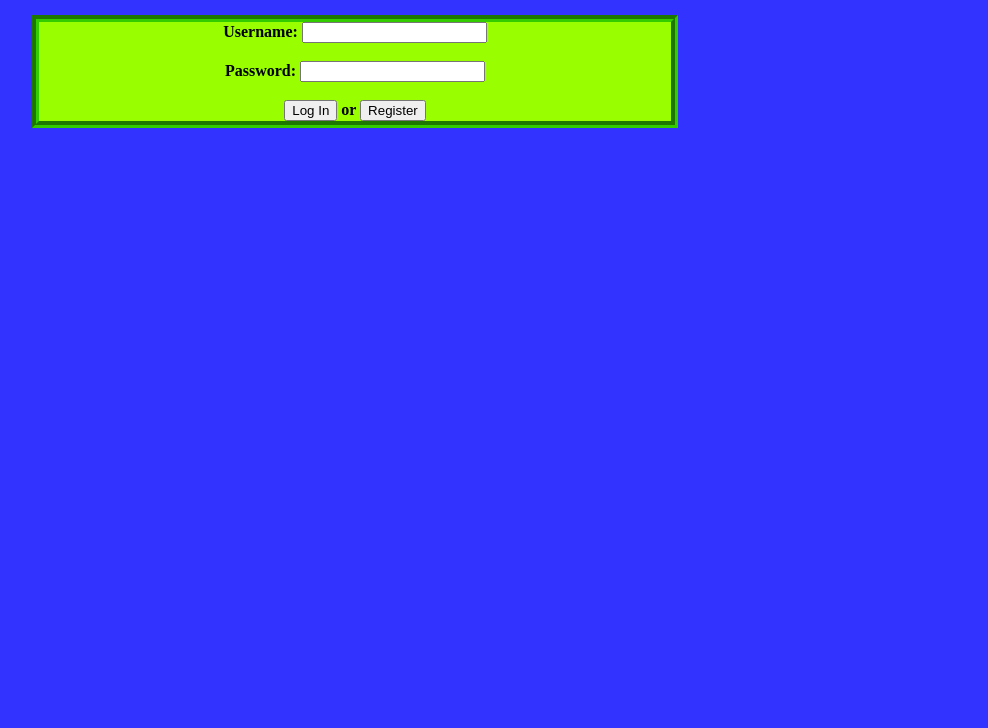
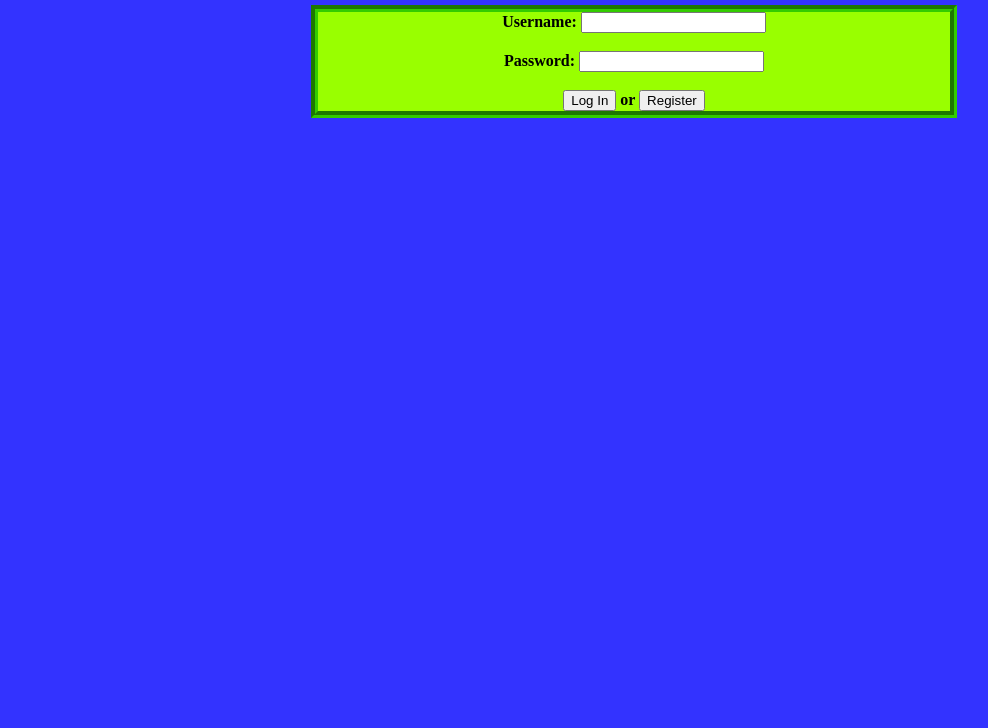
Before and after one commit to KbhackerVGM97/Fun-Time-Projects, a plain HTML site: page Project Files/login.html in a window 1280 px wide. Shown: the part 72-800 px from the top of the page, without its empty margins (6-994 px from the left). Drawn offline with Linux system fonts and the light colour scheme.

Commit message:
login css

```diff
--- a/Project Files/login.less
+++ b/Project Files/login.less
@@ -23,5 +23,4 @@ form {
     width: 50%;
     background-color: #99ff00;
     border: 7px groove #33cc00;
-    margin: 30px 30px;
 }
```
Also changed, not shown: Project Files/login.css.
